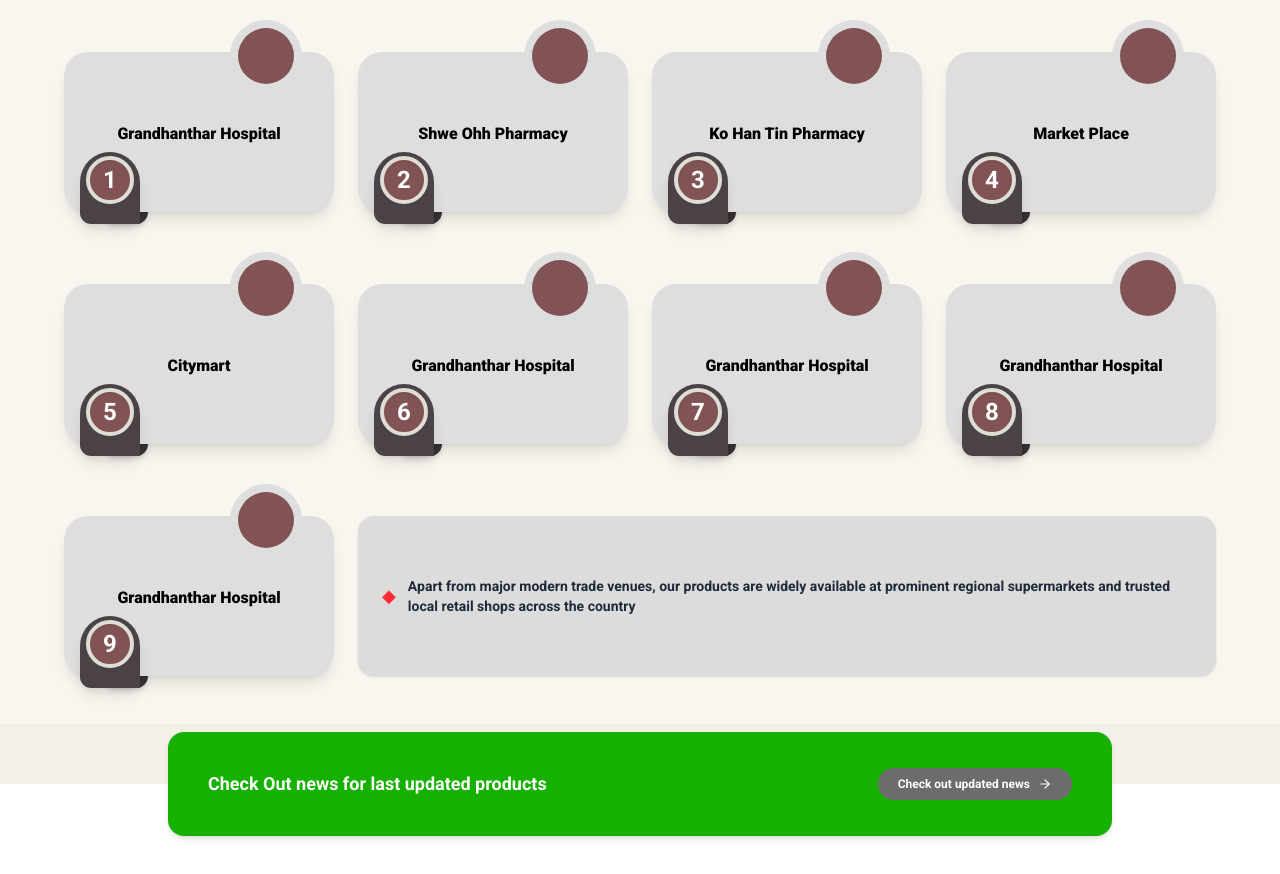
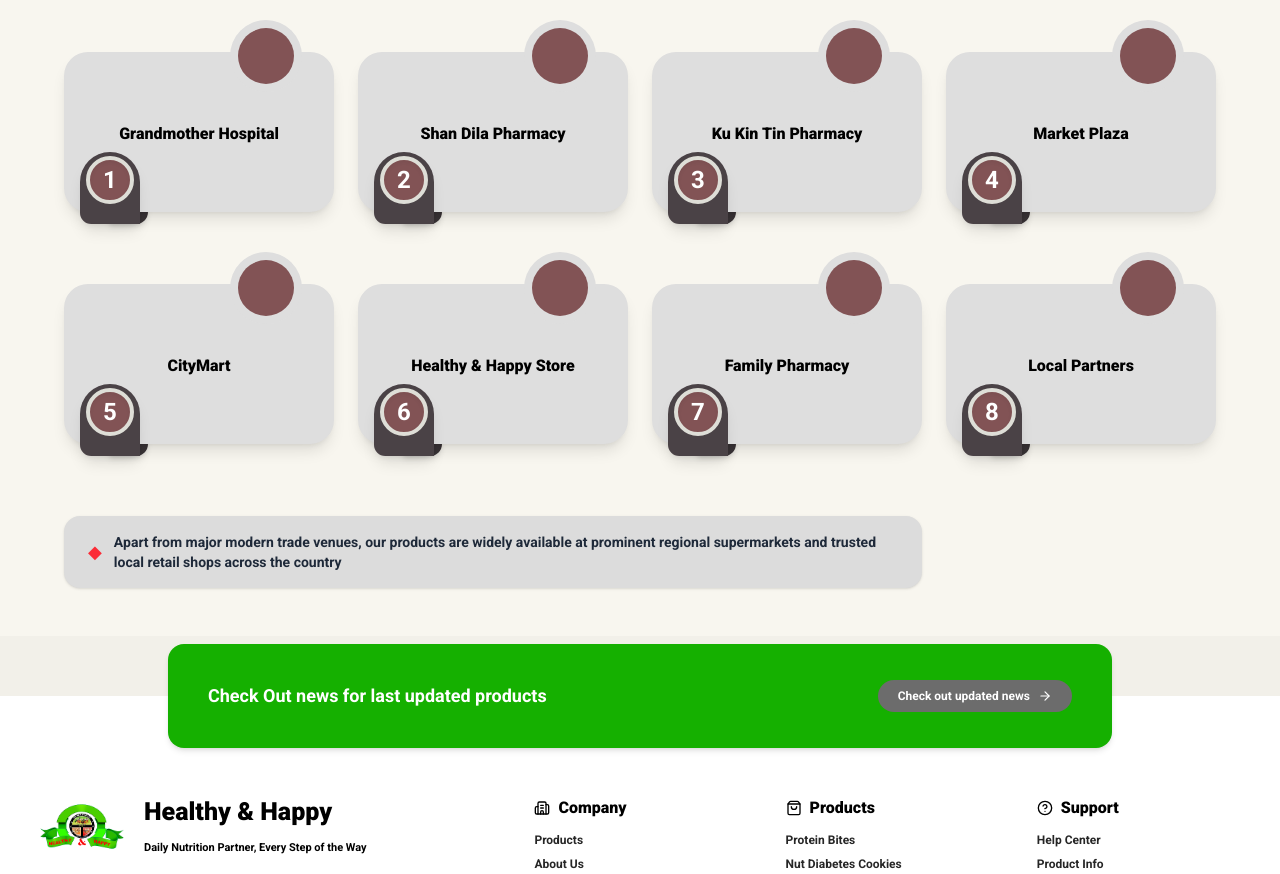
Before and after one commit to UTYCC-IS-Department/Healthy-Happy, a Next.js app: page /en/about in a window 1280 px wide. Shown: the part 4060-4934 px from the top of the page. Built offline with nearby package versions, Linux system fonts and the light colour scheme; a web font is replaced by a local one.

Commit message:
retailer fixed

```diff
--- a/src/app/[locale]/about/page.tsx
+++ b/src/app/[locale]/about/page.tsx
@@ -25,7 +25,7 @@
       <CoreIdentity/>
       <Sustainability/>
       <ResearchInnovation />
-      <WhereCanBuy/>
+      <WhereCanBuy retailers={retailers} />
     </div>
   );
 }
--- a/src/components/about_us_comp/WhereCanBuy.tsx
+++ b/src/components/about_us_comp/WhereCanBuy.tsx
@@ -9,17 +9,9 @@
   active?: boolean;
 }
 
-const locations: LocationItem[] = [
-  { id: 1, name: "Grandhanthar Hospital"},
-  { id: 2, name: "Shwe Ohh Pharmacy" },
-  { id: 3, name: "Ko Han Tin Pharmacy" },
-  { id: 4, name: "Market Place" },
-  { id: 5, name: "Citymart" },
-  { id: 6, name: "Grandhanthar Hospital" },
-  { id: 7, name: "Grandhanthar Hospital" },
-  { id: 8, name: "Grandhanthar Hospital" },
-  { id: 9, name: "Grandhanthar Hospital" },
-];
+interface WhereCanBuyProps {
+  retailers: string[];
+}
 
 /* =========================================================
    STARTUP ANIMATIONS
@@ -103,9 +95,15 @@
    COMPONENT
 ========================================================= */
 
-export const WhereCanBuy: React.FC = () => {
+export const WhereCanBuy: React.FC<WhereCanBuyProps> = ({
+  retailers,
+}) => {
+  const [hoveredId, setHoveredId] = useState<number | null>(null);
 
-  const [hoveredId, setHoveredId] = useState<number | null>(null);
+  const locations: LocationItem[] = retailers.map((name, index) => ({
+    id: index + 1,
+    name,
+  }));
 
   return (
     <div className="bg-[#f8f6ef] py-12 px-4 sm:px-6">
@@ -140,9 +138,6 @@
                 : "#dedede";
 
             return (
-    /* ==========================================
-       STARTUP ANIMATION
-    ========================================== */
               <motion.div
                 key={item.id}
                 custom={index}
@@ -151,9 +146,11 @@
                 animate="visible"
                 className="relative mt-4"
               >
+
                 {/* ==========================================
                     HOVER ANIMATION
                 ========================================== */}
+
                 <motion.div
                   animate={{
                     y: isHovered ? -8 : 0,
@@ -176,9 +173,11 @@
                   onMouseLeave={() => setHoveredId(null)}
                   className="relative"
                 >
+
                   <div className="relative w-full max-sm:w-[80%] mx-auto">
 
                     {/* Background Shadow Badge */}
+
                     <motion.div
                       className="
                         absolute
@@ -288,6 +287,7 @@
                       />
 
                       {/* Brown Circle */}
+
                       <motion.div
                         className="
                           absolute
@@ -316,6 +316,7 @@
                       />
 
                       {/* Location Title */}
+
                       <motion.p
                         className="
                           font-extrabold
@@ -430,7 +431,9 @@
             </span>
 
             <p className="text-sm font-semibold leading-5 text-gray-800">
-              Apart from major modern trade venues, our products are widely available at prominent regional supermarkets and trusted local retail shops across the country
+              Apart from major modern trade venues, our products are widely
+              available at prominent regional supermarkets and trusted local
+              retail shops across the country
             </p>
           </motion.div>
 
```
Lines whose indentation alone changed are shown as unchanged.
